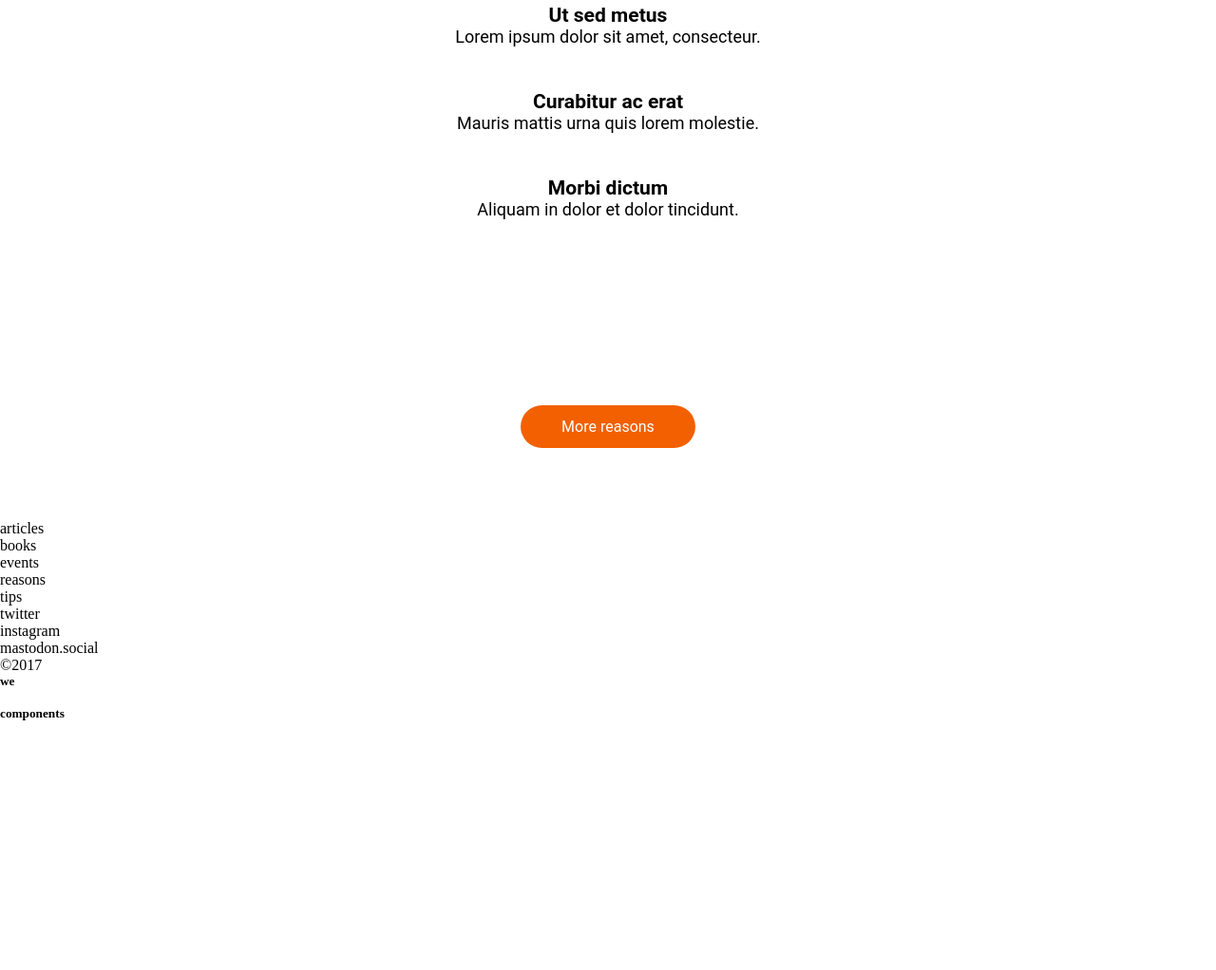
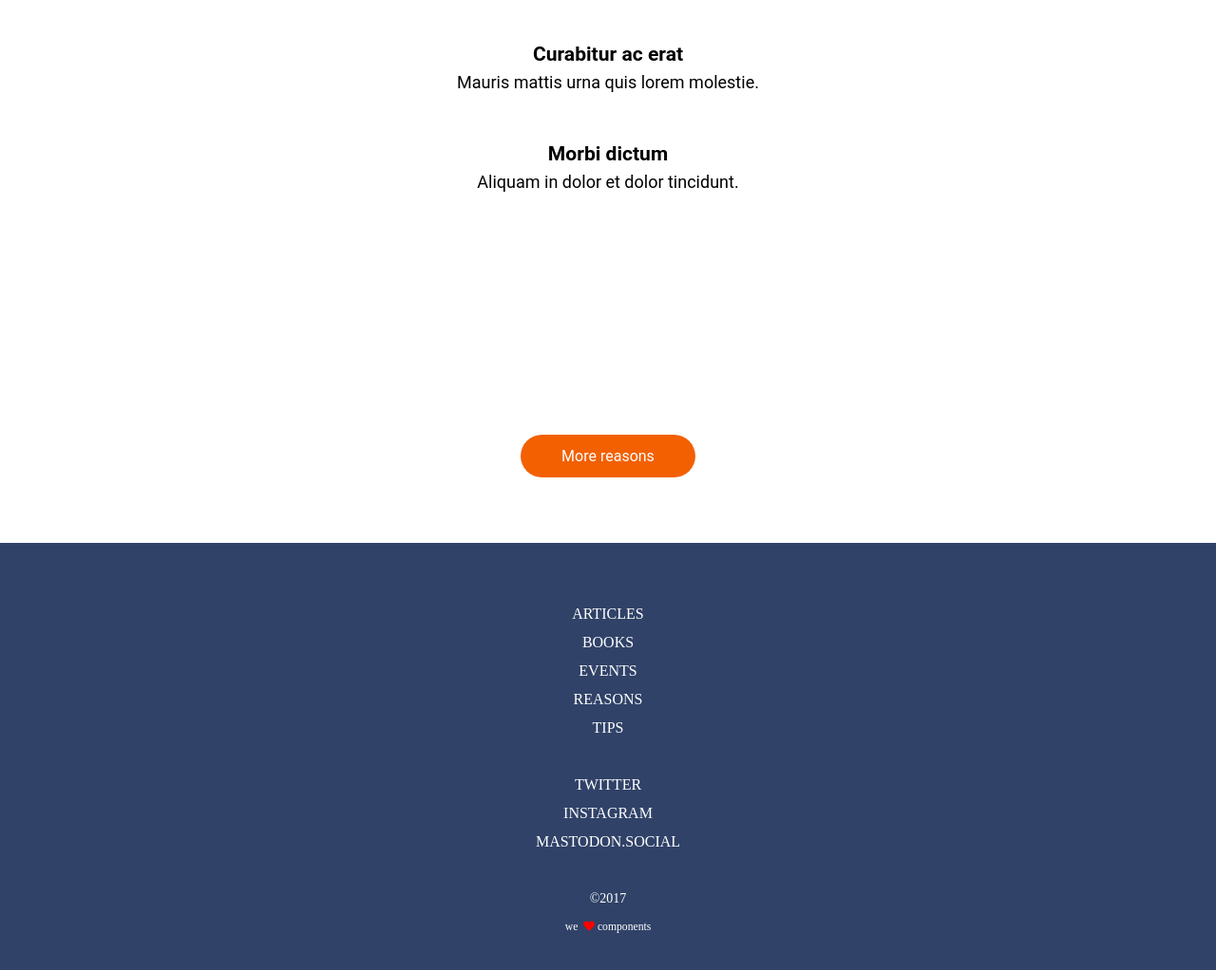
Before and after one commit to Adalab/modulo-1-evaluacion-final-poncegui, a website: page docs/index.html in a window 1280 px wide. Shown: the part 1278-2300 px from the top of the page at 95% size. Before the commit the page ends 2038 px from the top, so only its background shows below. Drawn offline with Linux system fonts and the light colour scheme.

Commit message:
hmtl complete rev.1

```diff
--- a/docs/index.html
+++ b/docs/index.html
@@ -7,6 +7,7 @@
     <link rel="preconnect" href="https://fonts.googleapis.com">
     <link href="https://fonts.googleapis.com/css2?family=Open+Sans:wght@500&display=swap" rel="stylesheet">
     <link href="https://fonts.googleapis.com/css2?family=Rubik:wght@300;400;500&display=swap" rel="stylesheet">
+    <link rel="stylesheet" href="https://pro.fontawesome.com/releases/v5.10.0/css/all.css" integrity="sha384AYmEC3Yw5cVb3ZcuHtOA93w35dYTsvhLPVnYs9eStHfGJvOvKxVfELGroGkvsg+p" crossorigin="anonymous" >
     <link rel="stylesheet" href="./assets/css/main.css">
     <script src="./assets/js/main.js"></script>
   </head>
@@ -21,9 +22,9 @@
 
           <div class=slogan>
               <section class="slogan__text">
-                  <h1 class="slogan__text--main">Anonymous Proxy</h1>
+                  <h1 class="slogan__text--main">anonymous proxy</h1>
                   <p class="slogan__text--phrase">In hac habitasse plaea dictumst.</p>
-                  <img class="slogan__text--btn" src="./assets/images/ico-scroll-down.svg" alt="main"></a>
+                  <a><img class="slogan__text--btn" src="./assets/images/ico-scroll-down.svg" alt="main"></a>
               </section>
           </div>
       </header>
@@ -33,65 +34,72 @@
           <section>
           <article class="article">
               <small class="article__small">Insomnia tips</small>
-              <h1 class="article__title">Looking Through a Window</h1>
-              <p class="article__pharagraf">Donec accumsan,nulla ut voutpat porttitor, quam odio tempus felis, at luctus ex diam nec lectus. Vivamus semper sodales rutrum</p>
+              <h1 class="article__title">looking through a window</h1>
+              <p class="article__pharagraf">Donec accumsan,nulla ut voutpat porttitor, quam odio tempus felis, at luctus ex diam nec lectus. Vivamus semper sodales rutrum.</p>
               <nav class="article__link">
-                  <a class="article__link--go" href="https://adalab.es/">Go</a>
+                  <a class="article__link--go" href="https://adalab.es/">go</a>
               </nav>
           </article>
           </section>
       </main>
-      <section class="reason">
-          <h2 class="reason__title">3 reasons to purchase</h2>
-          <div class="reason__text">
-              <div class="reason__text--1">
+      <section class="purchase">
+          <h2 class="purchase__title">3 reasons to purchase</h2>
+          <div class="purchase__text">
+              <div class="purchase__text--1">
                   <h3>Ut sed metus</h3>
                   <p>Lorem ipsum dolor sit amet, consecteur.</p>
               </div>
-              <div class="reason__text--2">
+              <div class="purchase__text--2">
                   <h3>Curabitur ac erat</h3>
                   <p>Mauris mattis urna quis lorem molestie.</p>
               </div>
-              <div class="reason__text--3">
+              <div class="purchase__text--3">
                   <h3>Morbi dictum</h3>
                   <p>Aliquam in dolor et dolor tincidunt.</p>
               </div>
           </div>
-         <nav class="reason__nav">
-              <a class="reason__nav--btn" href="">More reasons</a>
+         <nav class="purchase__nav">
+              <a class="purchase__nav--btn" href="">More reasons</a>
           </nav>
       </section>
-
-
       <footer>
 
-
-          <div>
-      <ul>
-          <li>articles</li>
-          <li>books</li>
-          <li>events</li>
-          <li>reasons</li>
-          <li>tips</li>
-      </ul>
-
+          <div class="box1">
+              <nav class="box1__display">
+                  <ul class="box1__display--list">
+                      <li><a class="box1__display--list--links" href="https://adalab.es/" target="_blank"
+                              title="Web Adalab">Articles</a></li>
+                      <li><a class="footer__sections--link" href="https://adalab.es/" target="_blank"
+                              title="Web Adalab">Books</a></li>
+                      <li><a class="footer__sections--link" href="https://adalab.es/" target="_blank"
+                              title="Web Adalab">Events</a></li>
+                      <li><a class="footer__sections--link" href="https://adalab.es/" target="_blank"
+                              title="Web Adalab">Reasons</a></li>
+                      <li><a class="footer__sections--link" href="https://adalab.es/" target="_blank"
+                              title="Web Adalab">Tips</a></li>
+                  </ul>
+              </nav>
           </div>
 
-          <div class="networks">
-              <ul>
-                  <li>twitter</li>
-                  <li>instagram</li>
-                  <li>mastodon.social</li>
+          <div class="box2">
+              <nav class="box2__display"></nav>
+              <ul class="box2__display--list">
+                  <li><a class="box2__display--list--links" href="https://adalab.es/" target="_blank" title="Web Adalab">
+                          Twitter</a></li>
+                  <li><a class="box2__display--list--links" href="https://adalab.es/" target="_blank" title="Web Adalab">
+                          Instagram</a></li>
+                  <li><a class="box2__display--list--links" href="https://adalab.es/" target="_blank" title="Web Adalab">
+                          Mastodon.social</a></li>
               </ul>
-
+              </nav>
           </div>
 
-          &copy;2017
+          <div class="box3">
+              &copy;2017
+              <small>we <i class="fas fa-heart"></i>components</small>
+          </div>
 
-          <h5>we</h5>
-          <img class="love.jpg"/>
-          <h5>components</h5>
-
+      </footer>
       </footer>
     </div>
     <script src="./assets/js/main.js"></script>
--- a/src/scss/core/_variables.scss
+++ b/src/scss/core/_variables.scss
@@ -11,3 +11,4 @@ $color-purchase: #eff9ff;
 $main-color: #ffffff;
 $secundary-color: #f26002;
 $color-footer: #304268;
+$heart-color: red;
--- a/src/scss/layout/_footer.scss
+++ b/src/scss/layout/_footer.scss
@@ -1,5 +1,5 @@
 footer {
-  background-color: grey;
+  background-color: $color-footer;
   height: 100vh;
   width: 100%;
 
@@ -7,7 +7,6 @@ footer {
     color: $main-color;
     display: flex;
     flex-direction: column;
-    justify-content: flex-start;
     align-items: center;
     text-transform: uppercase;
     font-size: 16px;
@@ -18,13 +17,28 @@ footer {
   .box1 {
     @include divs();
     padding-top: 60px;
-    &--list {
+    text-align: center;
+    &__display--list {
       list-style: none;
+
+      a {
+        text-decoration: none;
+        color: $main-color;
+      }
     }
   }
 
   .box2 {
     @include divs();
+    text-align: center;
+    &__display--list {
+      list-style: none;
+
+      a {
+        text-decoration: none;
+        color: $main-color;
+      }
+    }
   }
 
   .box3 {
@@ -35,7 +49,8 @@ footer {
     margin: 0;
 
     i {
-      color: red;
+      color: $heart-color;
+      margin: 3px;
     }
   }
 }
--- a/src/scss/layout/_purchase.scss
+++ b/src/scss/layout/_purchase.scss
@@ -1,34 +1,25 @@
-.reason {
+.purchase {
   display: grid;
   grid-template-rows: repeat(1, fr);
   font-family: $font-text;
   height: 100vh;
   width: 100%;
   text-align: center;
-  justify-content: center;
-  align-items: center;
 
   &__title {
     grid-row: span 1;
-    text-align: center;
     font-size: 24px;
-    margin: 0px;
-    display: flex;
-    justify-content: center;
-    align-items: center;
   }
 
   &__text {
     @mixin reasons {
       font-family: $font-text;
       font-size: 18px;
-      text-align: center;
       grid-row: span 1;
       display: flex;
       flex-direction: column;
-      justify-content: center;
-      align-items: center;
       margin: 0px 70px 45px 70px;
+      line-height: 30px;
     }
 
     &--1 {
@@ -50,7 +41,7 @@
     font-family: $font-text;
     color: $main-color;
     border-radius: 22.5px;
-    padding: 0 15px 0 15px;
+    padding: 10px 15px 10px 15px;
     width: 184px;
     height: 45px;
     margin: auto;
@@ -58,19 +49,23 @@
     justify-content: center;
     align-items: center;
 
+    :hover {
+      color: rgb(102, 78, 32);
+    }
+
     &--btn {
       text-decoration: none;
-      padding: 0px 15px 0px 15px;
+      padding: 10px 15px 10px 15px;
       color: $main-color;
       font-size: 16px;
       font-family: $font-text;
     }
 
-    &__btn:hover {
+    &--btn:hover {
       background-color: $main-color;
       color: $secundary-color;
       border: 2px solid $secundary-color;
-      font-size: 1.3rem;
+      font-size: 20px;
     }
   }
 }
```
Also changed, not shown: src/html/partials/footer.html (+6 -6 lines), src/html/partials/purchase.html (+8 -8 lines), docs/assets/css/main.css, src/scss/layout/_page.scss (deleted).
